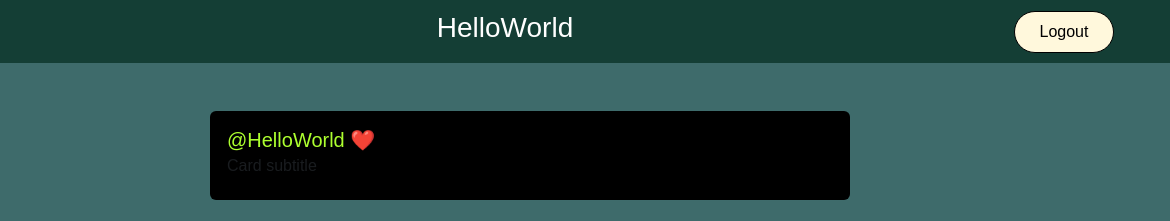
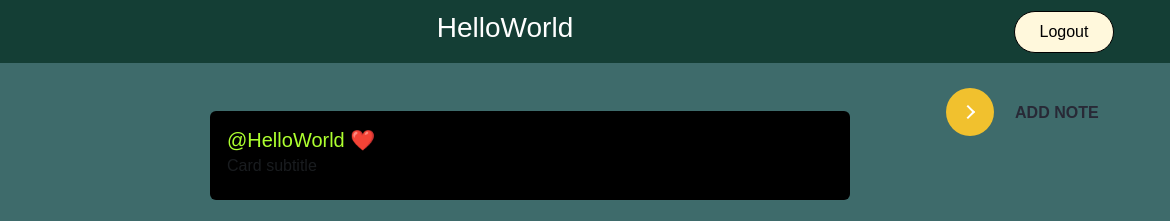
Before and after one commit to Shivam2070/laddu.github.io, a plain HTML site: page main.html in a window 1280 px wide. Shown: the top 221 px of the page, 110-1280 px from the left. Drawn offline with nearby package versions, Linux system fonts and the light colour scheme.

Commit message:
Update main.html

```diff
--- a/main.html
+++ b/main.html
@@ -20,14 +20,14 @@
         <button class="logout-btn" onclick="logout()">Logout</button>
     </header>
 
-    <!-- <div class="btn-div">
+    <div class="btn-div">
         <button class="learn-more add" id="add">
             <span class="circle" aria-hidden="true">
                  <span class="icon arrow"></span>
             </span>
             <span class="button-text">Add note</span>
         </button>
-    </div> -->
+    </div>
 
     <div class="msg mt-5">
         <div class="card msg-card" style="width: 40rem;">
```
